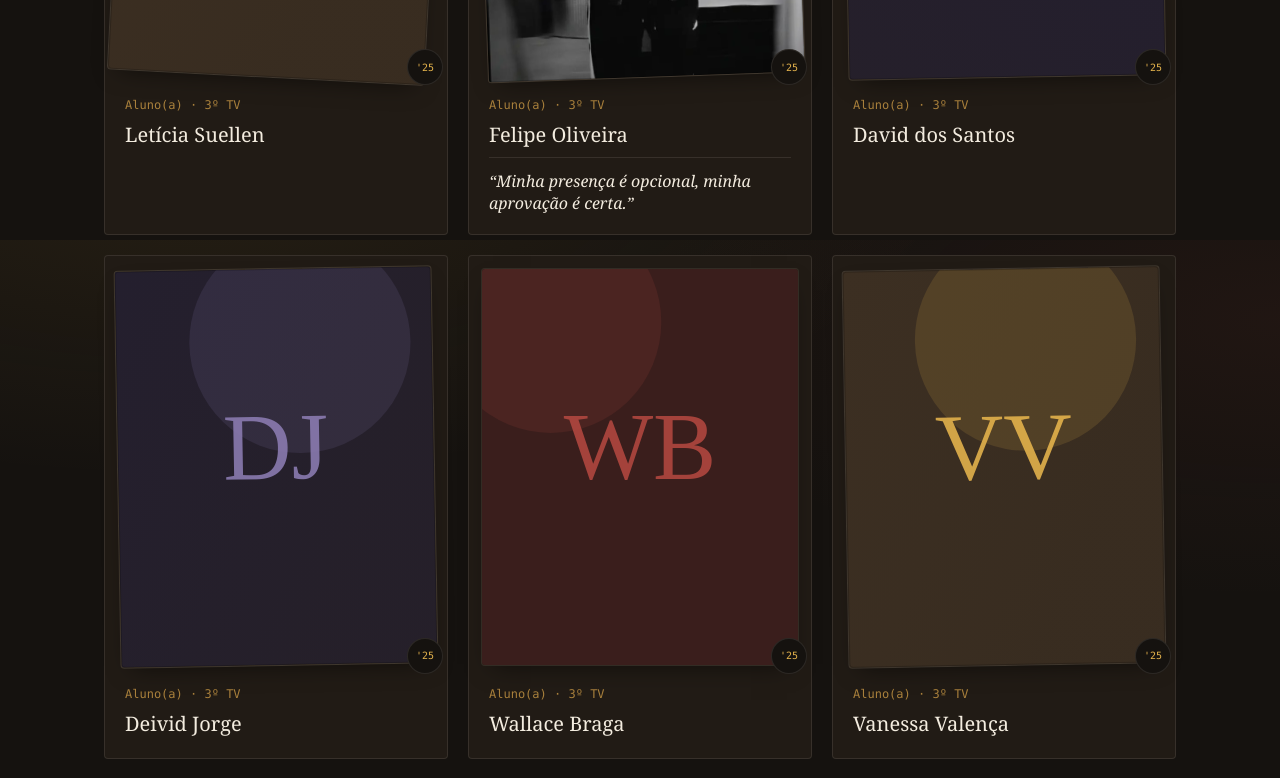
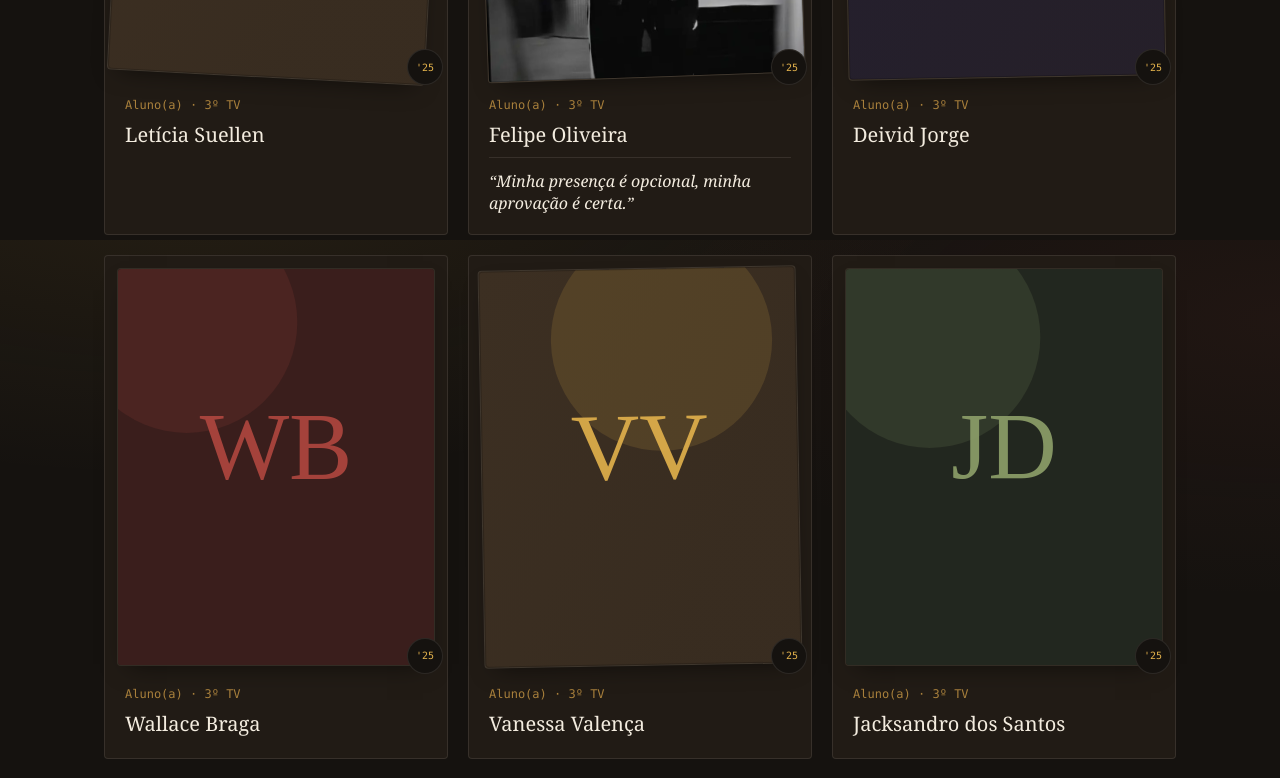
Before and after one commit to NixHokori1211/Anu-rio-3tv2025, a Next.js app: page /pessoas in a window 1280 px wide. Shown: the part 2960-3738 px from the top of the page. Built offline with nearby package versions, Linux system fonts and the light colour scheme.

Commit message:
content: remove David dos Santos duplicado (21 alunos)

```diff
--- a/src/data/students.ts
+++ b/src/data/students.ts
@@ -3,8 +3,6 @@ import { Student } from "@/lib/types";
 // Nomes reais da turma. Foto, descrição, frase e memórias ainda não foram
 // coletadas de cada um — ver README ("Fotos" e "Pendências de conteúdo
 // real") para o mecanismo já pronto pra receber isso sem mexer em código.
-// A dupla "David dos Santos" veio assim na lista original; mantive os dois
-// registros (ids distintos) — confirmar se são duas pessoas mesmo.
 export const students: Student[] = [
   { id: "jonathas-henrique", name: "Jonathas Henrique", photo: "/mock/jonathas-henrique.jpg", className: "3º TV", description: "", quote: "", memories: [] },
   { id: "joao-pedro-kidila", name: "João Pedro Kidila", photo: "/mock/joao-pedro-kidila.jpg", className: "3º TV", description: "", quote: "", memories: [] },
@@ -20,7 +18,6 @@ export const students: Student[] = [
   { id: "bryan-alecsander", name: "Bryan Alecsander", photo: "/mock/bryan-alecsander.jpg", className: "3º TV", description: "O personagem secundário que popularizou os scripts entre as turmas técnicas e regulares. Medalhista de prata na Omasp 2024 e bronze na Olisp 2025.", quote: "No fim, não importa o papel que te deram. Importa o que você fez com ele.", memories: [] },
   { id: "leticia-suellen", name: "Letícia Suellen", photo: "/mock/leticia-suellen.jpg", className: "3º TV", description: "", quote: "", memories: [] },
   { id: "felipe-oliveira", name: "Felipe Oliveira", photo: "/mock/felipe-oliveira.jpg", className: "3º TV", description: "", quote: "Minha presença é opcional, minha aprovação é certa.", memories: [] },
-  { id: "david-dos-santos-2", name: "David dos Santos", photo: "/mock/david-dos-santos-2.jpg", className: "3º TV", description: "", quote: "", memories: [] },
   { id: "deivid-jorge", name: "Deivid Jorge", photo: "/mock/deivid-jorge.jpg", className: "3º TV", description: "", quote: "", memories: [] },
   { id: "wallace-braga", name: "Wallace Braga", photo: "/mock/wallace-braga.jpg", className: "3º TV", description: "", quote: "", memories: [] },
   { id: "vanessa-valenca", name: "Vanessa Valença", photo: "/mock/vanessa-valenca.jpg", className: "3º TV", description: "", quote: "", memories: [] },
--- a/src/data/turma.ts
+++ b/src/data/turma.ts
@@ -13,7 +13,7 @@ export const turma = {
 };
 
 export const classStats: ClassStat[] = [
-  { label: "Alunos formados", value: "22" },
+  { label: "Alunos formados", value: "21" },
   { label: "Anos juntos", value: "3" },
   { label: "Provas de última hora", value: "∞" },
   { label: "Grupos de WhatsApp criados", value: "14" },
```
